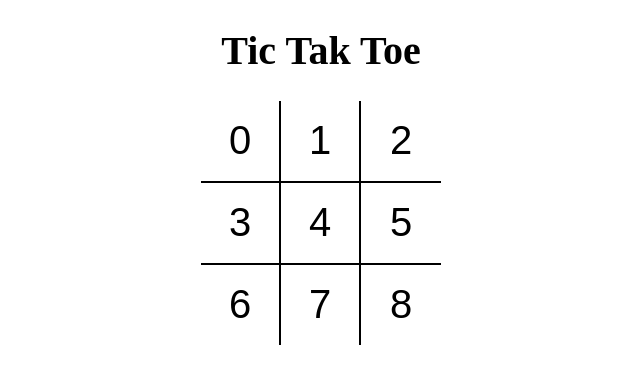
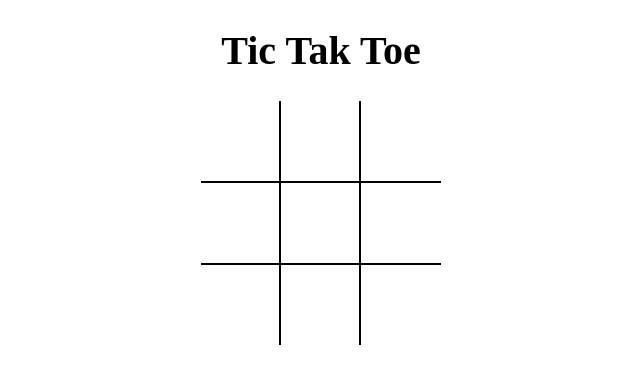
Before and after one commit to Adityakumar623/Tic-Taktoe, a React (Vite) app: page / in a window 1280 px wide. Shown: the top 384 px of the page, without its empty margins (319-959 px from the left). Built offline with nearby package versions, Linux system fonts and the light colour scheme.

Commit message:
added board state and also react element

```diff
--- a/src/components/Board.jsx
+++ b/src/components/Board.jsx
@@ -1,22 +1,61 @@
-import React from 'react'
+import React ,{useState} from 'react'
 import Square from './Square'
+
+
+
+
 const Board = () => {
+const[board,setBoard]=useState(Array(9).fill(null));
+const[isXNext,setIsXNext]=useState(false);
+
+
+
+
+const handleSquareClick=(position)=>{
+
+if(board[position ]){
+  return;
+}
+
+
+  setBoard((prev)=>{
+  return prev.map((square,pos) => {
+    if(pos===position){
+      return isXNext ?'X':'0';
+    }
+    return square;
+  });
+  });
+
+  setIsXNext((prev)=>!prev);
+}
+const renderSquare=(position)=>{
+  return<Square value={board[position]}
+  onClick={()=>handleSquareClick(position)
+  }/>
+
+}
+
+
   return (
     <div className='board'>
       <div className='board-row'>
-      <Square value={0} />
-      <Square value={1}/>
-      <Square value={2}/>
+         {renderSquare(0)}
+         {renderSquare(1)}
+         {renderSquare(2)}
+
       </div>
       <div className='board-row'>
-      <Square value={3}/>
-      <Square value={4}/>
-      <Square value={5}/>
+         {renderSquare(3)}
+         {renderSquare(4)}
+         {renderSquare(5)}
+
       </div>
       <div className='board-row'>
-      <Square value={6}/>
-      <Square value={7}/>
-      <Square value={8}/>
+         {renderSquare(6)}
+         {renderSquare(7)}
+         {renderSquare(8)}
+
       </div>
     </div>
   )
--- a/src/components/Square.jsx
+++ b/src/components/Square.jsx
@@ -1,9 +1,10 @@
 import React from 'react';
 
 
-const Square = ({value}) => {
+const Square = ({value,onClick}) => {
   //  console.log(props);
-  return <button type="button" className='square'>
+  return <button type="button" className='square' onClick={onClick}>
+
     {value}
     </button>;
 }
```
Also changed, not shown: src/root.css (added).
